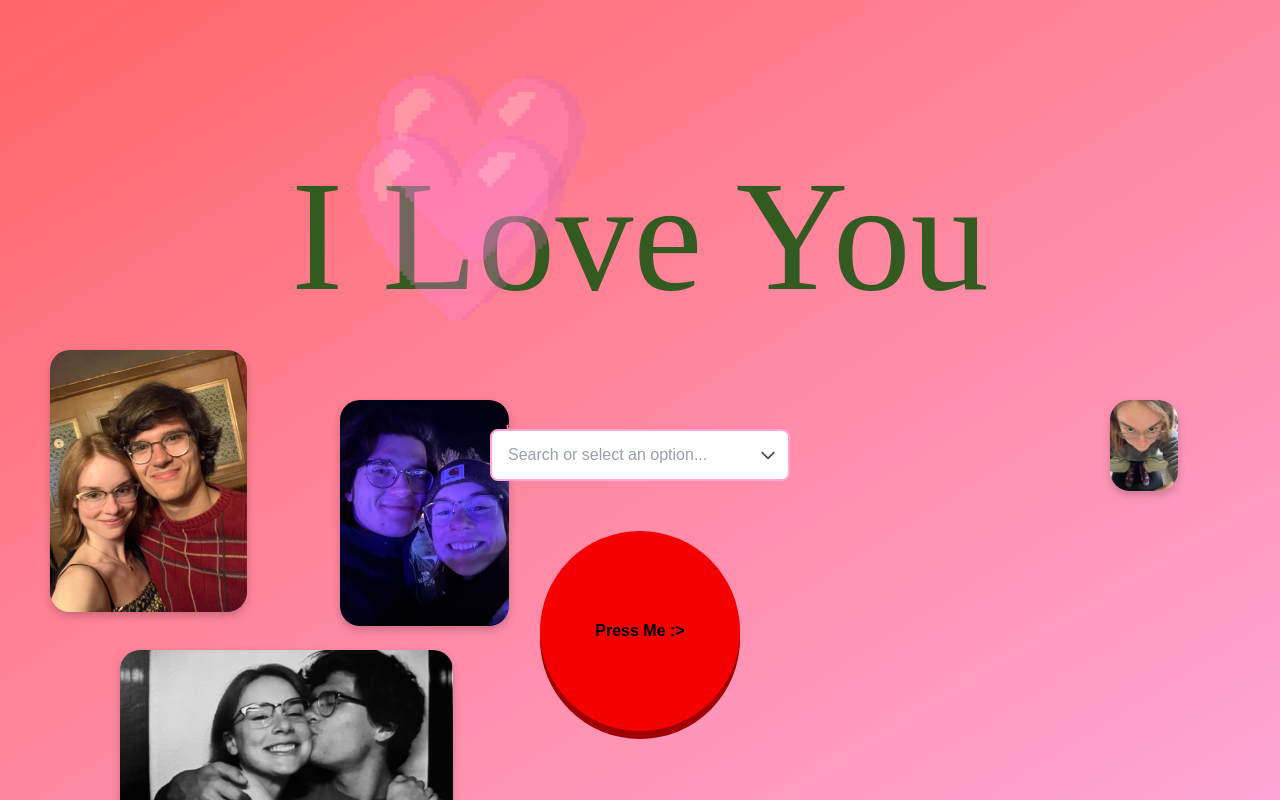
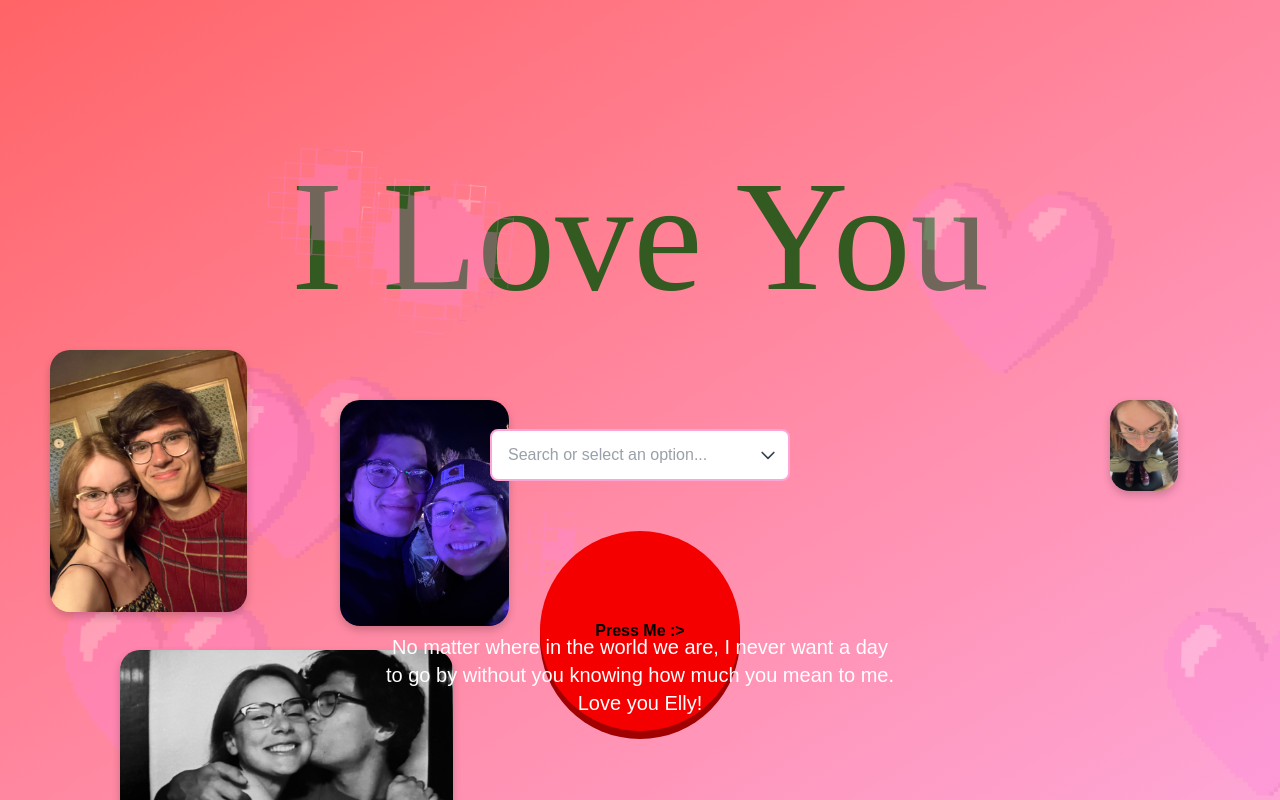
Before and after one commit to evanteal15/surprise, a Next.js app: page / in a window 1280 px wide. Built offline with nearby package versions, Linux system fonts and the light colour scheme; a web font is replaced by a local one.

Commit message:
final touch and check finished

```diff
--- a/app/Homepage.tsx
+++ b/app/Homepage.tsx
@@ -599,6 +599,18 @@ const Homepage = () => {
               {isPlaying ? "Playing..." : "Press Me :>"}
             </button>
           </div>
+          <div
+            className="mb-12 z-20 justify-center items-center flex"
+            style={{ position: "fixed", bottom: 35 }}
+          >
+            <p
+              className="text-white text-xl max-w-l text-center px-4"
+              style={{ width: 550 }}
+            >
+              No matter where in the world we are, I never want a day to go by
+              without you knowing how much you mean to me. Love you Elly!
+            </p>
+          </div>
         </div>
 
         {/* <RetroButton onClick={handlePress} /> */}
```
